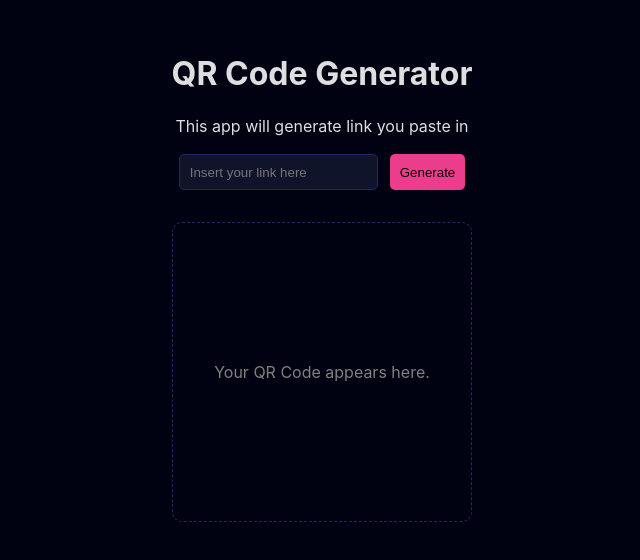
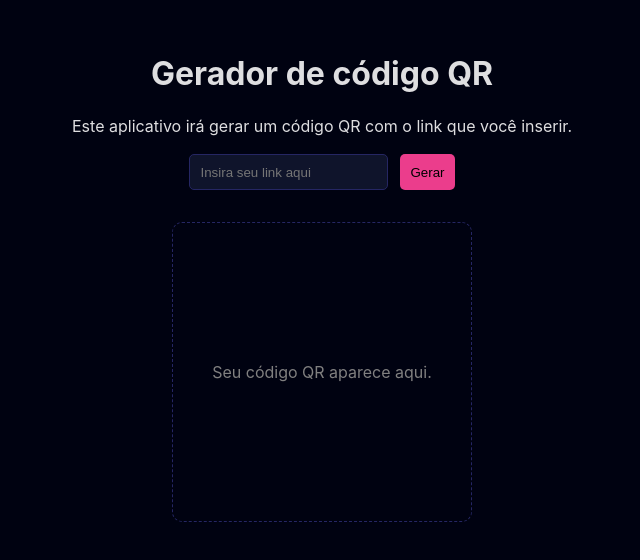
Before and after one commit to nicolasximenes/qrcode-generator, a React (Vite) app: page / in a window 1280 px wide. Shown: the part 114-674 px from the top of the page, without its empty margins (318-958 px from the left). Built offline with nearby package versions, Linux system fonts and the light colour scheme.

Commit message:
update: adjustments on UI JSX

```diff
--- a/src/App.jsx
+++ b/src/App.jsx
@@ -25,8 +25,8 @@ function App() {
   return (
     <div className="App">
 
-      <h1 className="app-name">QR Code Generator</h1>
-      <p className="app-desc">This app will generate link you paste in</p>
+      <h1 className="app-name">Gerador de código QR</h1>
+      <p className="app-desc">Este aplicativo irá gerar um código QR com o link que você inserir.</p>
 
       <form className="form" onSubmit={generateQRcode}>
         <input
@@ -34,9 +34,9 @@ function App() {
           value={url}
           onChange={(e) => setUrl(e.target.value)}
           className="input-field"
-          placeholder="Insert your link here"
+          placeholder="Insira seu link aqui"
         />
-        <button type="submit" className="btn-gen">Generate</button>
+        <button type="submit" className="btn-gen">Gerar</button>
       </form>
 
       {/* {qrcode && (
@@ -54,13 +54,13 @@ function App() {
 
       {!qrcode ? (
         <div className="qrcode-container empty">
-          <p>Your QR Code appears here.</p>
+          <p>Seu código QR aparece aqui.</p>
         </div>
       ) : (
         <div className="qrcode-container">
           <img src={qrcode} alt="qrcode-img" />
           <a href={qrcode} download="qrcode" className="btn-download">
-            <span>Download</span>
+            <span>Baixar</span>
           </a>
         </div>
       )}
```
